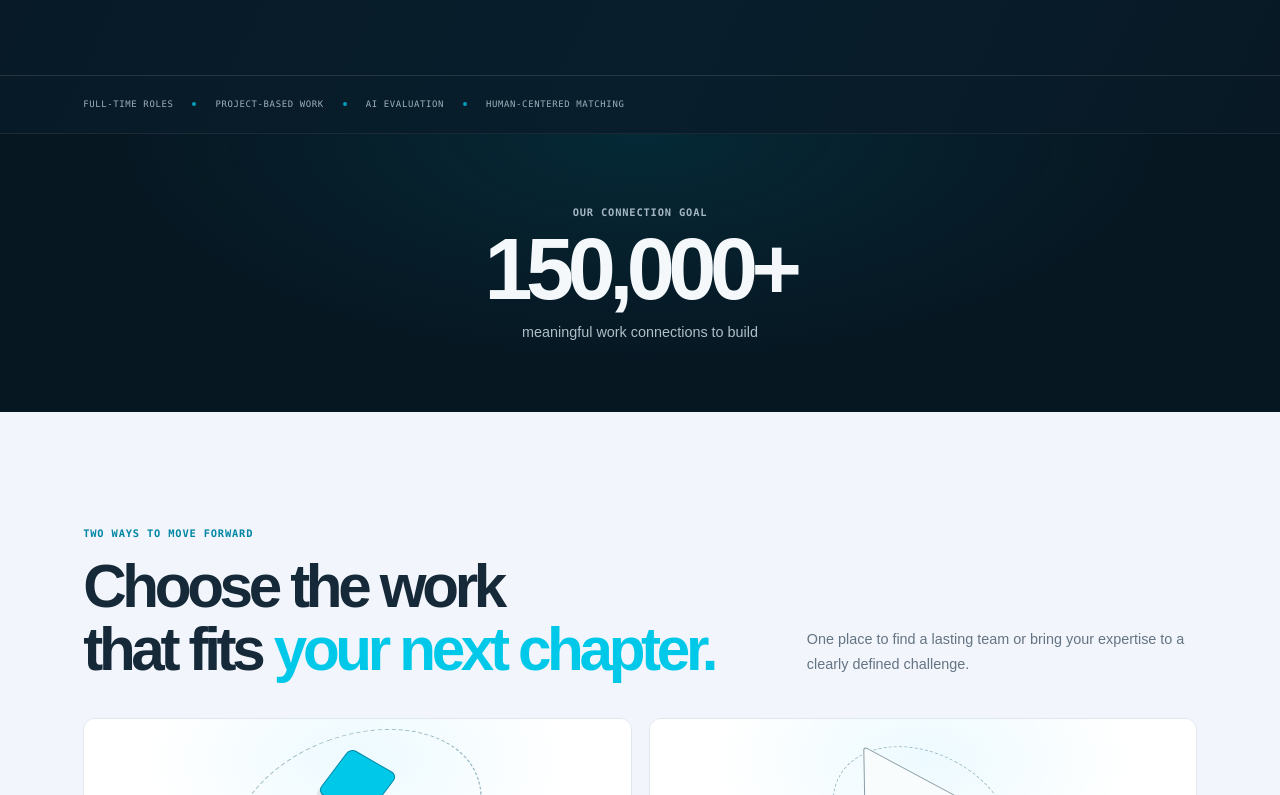
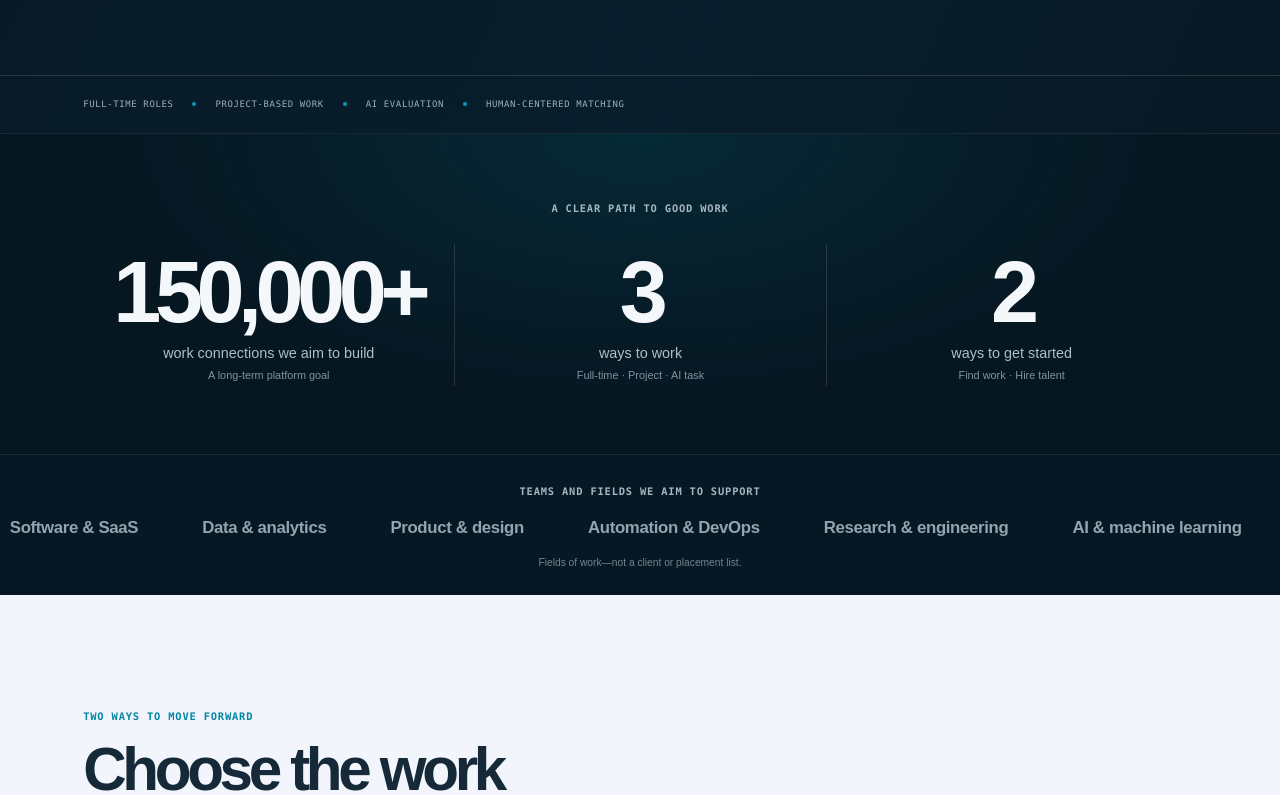
Before and after one commit to Cheseny1996/elliottask, a Next.js app: page / in a window 1280 px wide. Shown: the part 762-1557 px from the top of the page. Built offline with nearby package versions, Linux system fonts and the light colour scheme; no server answers; the database is empty.

Commit message:
Animate homepage metrics and add work marquee

```diff
--- a/src/app/globals.css
+++ b/src/app/globals.css
@@ -603,18 +603,26 @@ textarea:focus-visible {
     #061722;
   border-top: 1px solid rgb(255 255 255 / 8%);
   color: #f4f8fb;
-  padding-block: clamp(42px, 6vw, 72px);
+  padding-block: clamp(42px, 6vw, 68px);
   text-align: center;
 }
 
+.impact-stats > .eyebrow {
+  justify-content: center;
+  margin-bottom: 30px;
+}
+
+.impact-stats-grid {
+  display: grid;
+  grid-template-columns: repeat(3, minmax(0, 1fr));
+}
+
 .impact-stat {
-  margin-inline: auto;
-  max-width: 560px;
-}
-
-.impact-stat .eyebrow {
-  justify-content: center;
-  margin-bottom: 8px;
+  padding: 5px 20px;
+}
+
+.impact-stat + .impact-stat {
+  border-left: 1px solid rgb(255 255 255 / 12%);
 }
 
 .impact-stat-number {
@@ -630,7 +638,77 @@ textarea:focus-visible {
 .impact-stat-label {
   color: #aebfc8;
   font-size: 0.9rem;
-  margin: 12px 0 0;
+  margin: 10px 0 0;
+}
+
+.impact-stat-detail {
+  color: #7f949f;
+  font-size: 0.68rem;
+  margin: 8px 0 0;
+}
+
+.teams-marquee {
+  background: #071824;
+  border-top: 1px solid rgb(255 255 255 / 8%);
+  color: #f4f8fb;
+  overflow: hidden;
+  padding-top: 30px;
+}
+
+.teams-marquee h2 {
+  justify-content: center;
+  margin-bottom: 21px;
+}
+
+.marquee-viewport {
+  overflow: hidden;
+  width: 100%;
+}
+
+.marquee-track,
+.marquee-group {
+  align-items: center;
+  display: flex;
+  width: max-content;
+}
+
+.marquee-track {
+  animation: teams-marquee-scroll 36s linear infinite;
+}
+
+.teams-marquee:hover .marquee-track,
+.teams-marquee:focus-within .marquee-track {
+  animation-play-state: paused;
+}
+
+.marquee-group {
+  flex-shrink: 0;
+  gap: clamp(28px, 5vw, 72px);
+  padding-right: clamp(28px, 5vw, 72px);
+}
+
+.marquee-item {
+  color: #91a5b0;
+  font-size: clamp(0.82rem, 1.4vw, 1.05rem);
+  font-weight: 650;
+  letter-spacing: -0.02em;
+  white-space: nowrap;
+}
+
+.marquee-note {
+  color: #708590;
+  font-size: 0.64rem;
+  margin: 19px 0 27px;
+  text-align: center;
+}
+
+@keyframes teams-marquee-scroll {
+  from {
+    transform: translateX(0);
+  }
+  to {
+    transform: translateX(-50%);
+  }
 }
 
 .sr-only {
@@ -2175,6 +2253,21 @@ textarea:focus-visible {
     grid-template-columns: 1fr;
   }
 
+  .impact-stats-grid {
+    gap: 25px;
+    grid-template-columns: 1fr;
+  }
+
+  .impact-stat {
+    padding: 0;
+  }
+
+  .impact-stat + .impact-stat {
+    border-left: 0;
+    border-top: 1px solid rgb(255 255 255 / 12%);
+    padding-top: 23px;
+  }
+
   .section-split {
     gap: 20px;
     grid-template-columns: 1fr;
@@ -2396,4 +2489,19 @@ textarea:focus-visible {
     scroll-behavior: auto !important;
     transition-duration: 0.01ms !important;
   }
-}
+
+  .marquee-track {
+    animation: none;
+    width: 100%;
+  }
+
+  .marquee-group {
+    flex-wrap: wrap;
+    justify-content: center;
+    width: 100%;
+  }
+
+  .marquee-group[aria-hidden="true"] {
+    display: none;
+  }
+}
--- a/src/app/page.tsx
+++ b/src/app/page.tsx
@@ -84,6 +84,31 @@ export default async function Home() {
         </div>
       </section>
 
+      <section className="teams-marquee" aria-labelledby="teams-marquee-title">
+        <div className="container">
+          <h2 className="eyebrow eyebrow-on-dark" id="teams-marquee-title">
+            Teams and fields we aim to support
+          </h2>
+        </div>
+        <div className="marquee-viewport">
+          <div className="marquee-track">
+            {[0, 1].map((copy) => (
+              <div className="marquee-group" key={copy} aria-hidden={copy === 1}>
+                {[
+                  "AI & machine learning",
+                  "Software & SaaS",
+                  "Data & analytics",
+                  "Product & design",
+                  "Automation & DevOps",
+                  "Research & engineering",
+                ].map((team) => <span className="marquee-item" key={team}>{team}</span>)}
+              </div>
+            ))}
+          </div>
+        </div>
+        <p className="marquee-note">Fields of work—not a client or placement list.</p>
+      </section>
+
       <section className="section section-pale" aria-labelledby="pathways-title">
         <div className="container">
           <div className="section-heading">
--- a/src/components/animated-stat.tsx
+++ b/src/components/animated-stat.tsx
@@ -2,26 +2,43 @@
 
 import { useEffect, useRef, useState } from "react";
 
-const target = 150_000;
-const duration = 1_600;
+const stats = [
+  {
+    target: 150_000,
+    suffix: "+",
+    label: "work connections we aim to build",
+    detail: "A long-term platform goal",
+  },
+  {
+    target: 3,
+    suffix: "",
+    label: "ways to work",
+    detail: "Full-time · Project · AI task",
+  },
+  {
+    target: 2,
+    suffix: "",
+    label: "ways to get started",
+    detail: "Find work · Hire talent",
+  },
+];
+const duration = 1_350;
 
 export function AnimatedStat() {
-  const [count, setCount] = useState(0);
-  const [started, setStarted] = useState(false);
-  const elementRef = useRef<HTMLDivElement>(null);
+  const [counts, setCounts] = useState(() => stats.map(() => 0));
+  const elementRef = useRef<HTMLElement>(null);
 
   useEffect(() => {
     const element = elementRef.current;
-    if (!element || started) return;
+    if (!element) return;
 
     const observer = new IntersectionObserver(
       ([entry]) => {
         if (!entry.isIntersecting) return;
-        setStarted(true);
         observer.disconnect();
 
         if (window.matchMedia("(prefers-reduced-motion: reduce)").matches) {
-          setCount(target);
+          setCounts(stats.map((stat) => stat.target));
           return;
         }
 
@@ -29,7 +46,7 @@ export function AnimatedStat() {
         const animate = (now: number) => {
           const progress = Math.min((now - start) / duration, 1);
           const eased = 1 - (1 - progress) ** 4;
-          setCount(Math.floor(target * eased));
+          setCounts(stats.map((stat) => Math.floor(stat.target * eased)));
           if (progress < 1) requestAnimationFrame(animate);
         };
         requestAnimationFrame(animate);
@@ -39,16 +56,24 @@ export function AnimatedStat() {
 
     observer.observe(element);
     return () => observer.disconnect();
-  }, [started]);
+  }, []);
 
   return (
-    <div className="impact-stat" ref={elementRef}>
-      <p className="eyebrow eyebrow-on-dark">Our connection goal</p>
-      <p className="impact-stat-number" aria-hidden="true">
-        {count.toLocaleString("en-US")}+
-      </p>
-      <p className="impact-stat-label">meaningful work connections to build</p>
-      <span className="sr-only">Our goal is to build 150,000 meaningful work connections.</span>
-    </div>
+    <section className="impact-stats" ref={elementRef} aria-labelledby="impact-title">
+      <p className="eyebrow eyebrow-on-dark">A clear path to good work</p>
+      <h2 className="sr-only" id="impact-title">elliottask by the numbers</h2>
+      <div className="impact-stats-grid">
+        {stats.map((stat, index) => (
+          <article className="impact-stat" key={stat.label}>
+            <p className="impact-stat-number">
+              <span aria-hidden="true">{counts[index].toLocaleString("en-US")}{stat.suffix}</span>
+              <span className="sr-only">{stat.target.toLocaleString("en-US")}{stat.suffix}</span>
+            </p>
+            <p className="impact-stat-label">{stat.label}</p>
+            <p className="impact-stat-detail">{stat.detail}</p>
+          </article>
+        ))}
+      </div>
+    </section>
   );
 }
```
